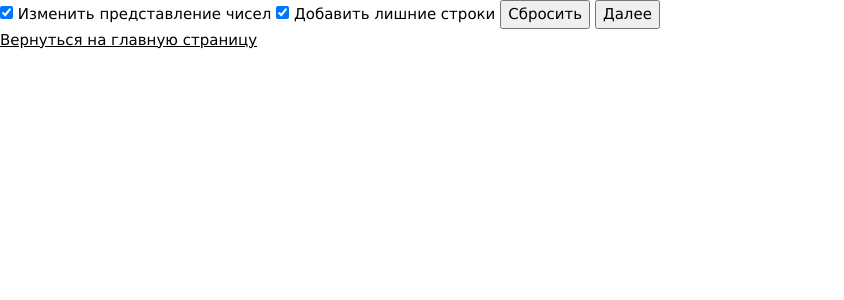
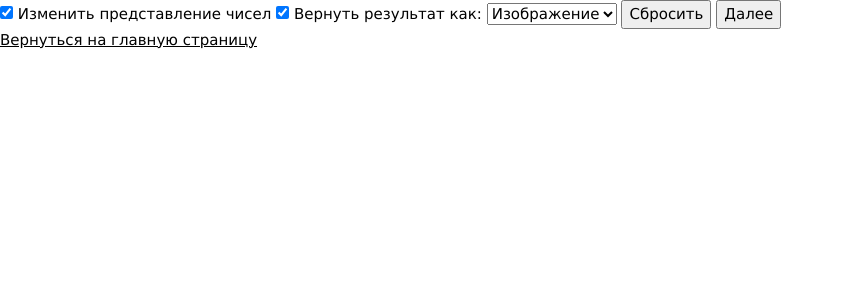
Before and after one commit to moevm/bsc-Python-code-obfuscation, a Python web app: template app/templates/obfuscate_settings.html in a window 1280 px wide. Shown: the top 300 px of the page, without its empty margins (0-844 px from the left). Run offline with Jinja, Linux system fonts and the light colour scheme; the template is opened without the code that fills it, so the values that code supplies are empty.

Commit message:
add select output obfuscated result type image or file

```diff
--- a/app/templates/obfuscate_settings.html
+++ b/app/templates/obfuscate_settings.html
@@ -21,7 +21,11 @@
         <label for="numbers_obfuscation_checkbox">Изменить представление чисел</label>
 
         <input id="add_useless_strings_checkbox" type="checkbox" name="add_useless_strings" checked>
-        <label for="add_useless_strings_checkbox">Добавить лишние строки</label>
+        <label for="obfuscate_output_type_select">Вернуть результат как:</label>
+        <select name="obfuscate_output_type" id="obfuscate_output_type_select">
+            <option value="file">Файл</option>
+            <option value="image" selected>Изображение</option>
+        </select>
 
         <input type="reset" value="Сбросить">
         <input type="submit" value="Далее">
```
